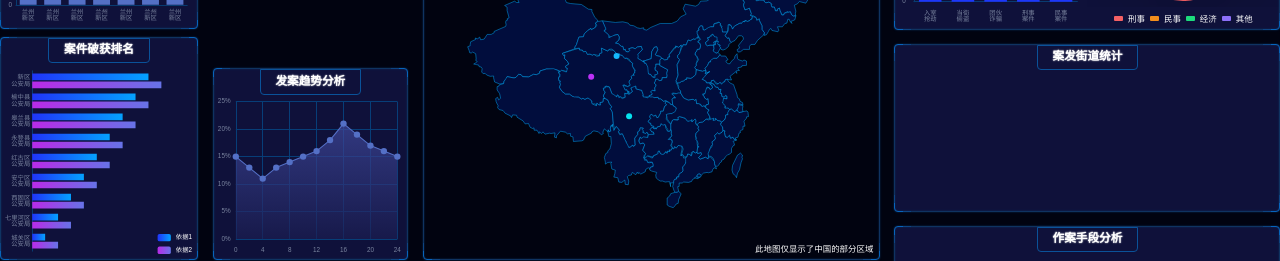
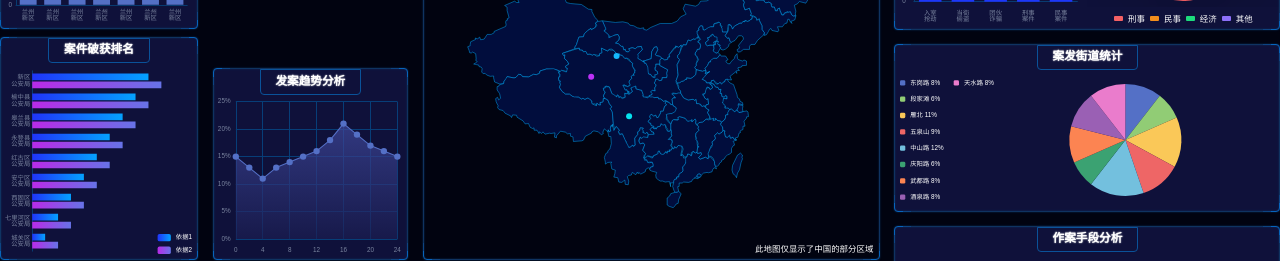
Before and after one commit to baIder/react-visualization, a React (Create React App) app: page / in a window 1280 px wide. Shown: the part 246-507 px from the top of the page. Built offline with nearby package versions, Linux system fonts and the light colour scheme.

Commit message:
完成chart12

```diff
--- a/src/components/chart12.tsx
+++ b/src/components/chart12.tsx
@@ -5,18 +5,66 @@
 
 const Chart12: React.FC = () => {
   const divRef = useRef<HTMLDivElement>(null);
+  const colors = ['#F46064', '#F38E1C', '#1CDB7C', '#8D70F8', '#33A4FA'];
+  type Data =
+    { value: number, name: string }[]
+
+  const data: Data = [
+    {value: 0.08, name: '东岗路'},
+    {value: 0.06, name: '段家滩'},
+    {value: 0.11, name: '雁北'},
+    {value: 0.09, name: '五泉山'},
+    {value: 0.12, name: '中山路'},
+    {value: 0.06, name: '庆阳路'},
+    {value: 0.08, name: '武都路'},
+    {value: 0.08, name: '酒泉路'},
+    {value: 0.08, name: '天水路'},
+  ];
   useEffect(() => {
     const myChart = echarts.init(divRef.current as HTMLDivElement);
     myChart.setOption({
       ...baseEchartsOptions,
-
+      xAxis: {show: false},
+      yAxis: {show: false},
+      // grid: {x: 0, x2: 0, y: 0, y2: 0, containLabel: true},
+      legend: {
+        orient: 'vertical',
+        left: 'left',
+        top: 'center',
+        textStyle: {color: 'white'},
+        itemWidth: px(10),
+        itemHeight: px(10),
+        formatter(name) {
+          // @ts-ignore
+          const value = (data).find(i => i.name === name)?.value * 100 + '%';
+          return name + ' ' + value;
+        }
+      },
+      series: [
+        {
+          center: ['60%', '50%'],
+          type: 'pie',
+          radius: '80%',
+          label: {show: false},
+          labelLine: {show: false},
+          data: data,
+          emphasis: {
+            itemStyle: {
+              shadowBlur: 10,
+              shadowOffsetX: 0,
+              shadowColor: 'rgba(0, 0, 0, 0.5)'
+            }
+          }
+        }
+      ]
     });
   }, []);
   return (
     <>
-      <div className="年龄段-图3">
-        <h3>犯罪年龄趋势图</h3>
-        <div className="chart" ref={divRef}></div>
+      <div className="chart12">
+        <div className="chart">
+          <div className="main" ref={divRef}/>
+        </div>
       </div>
     </>
   );
--- a/src/pages/Home.tsx
+++ b/src/pages/Home.tsx
@@ -54,7 +54,7 @@
             <div className="bordered row2 案发街道">
               <h2>案发街道统计</h2>
               <div className="charts">
-
+                <Chart12/>
               </div>
             </div>
             <div className="bordered row3 作案手段">
```
